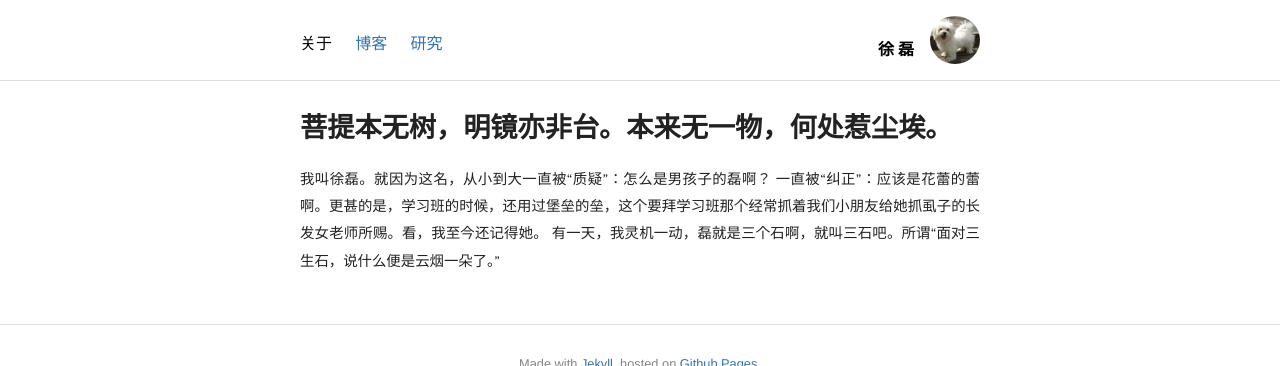
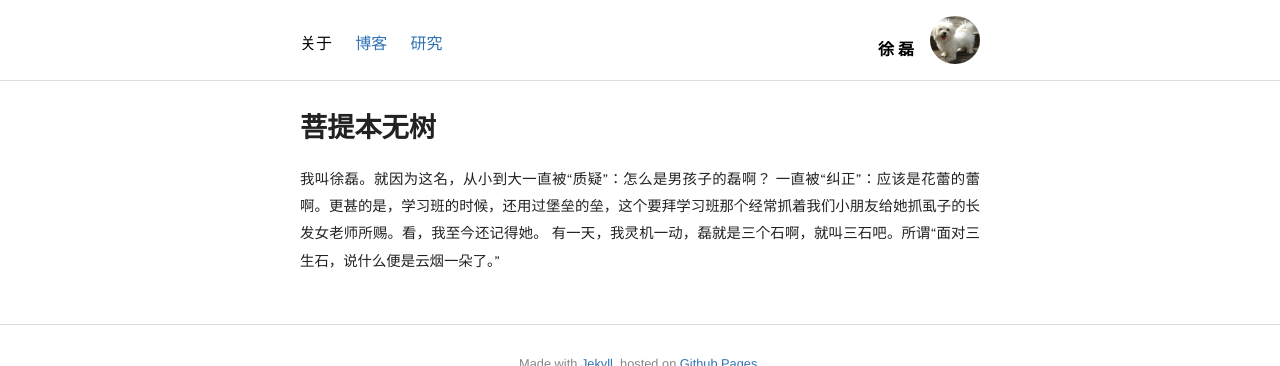
Before and after one commit to shirleysteve/1, a Jekyll site: the page built from index.html, in a window 1280 px wide, cut to the strip 0-366 px from the top of the page. Built offline with Jekyll 4.4.1, drawn with Linux system fonts in a browser that asks for light colours; nearby versions of some CDN libraries.

Commit message:
Update index.html

```diff
--- a/index.html
+++ b/index.html
@@ -14,7 +14,7 @@ description: On journey of phd
        <!-- <a href="/contact" class="btn btn-lg">Contact me</a>-->
     </div>
     <span class="hello">
-      菩提本无树，明镜亦非台。本来无一物，何处惹尘埃。
+      菩提本无树
     </span>
   </h1>
 
```
